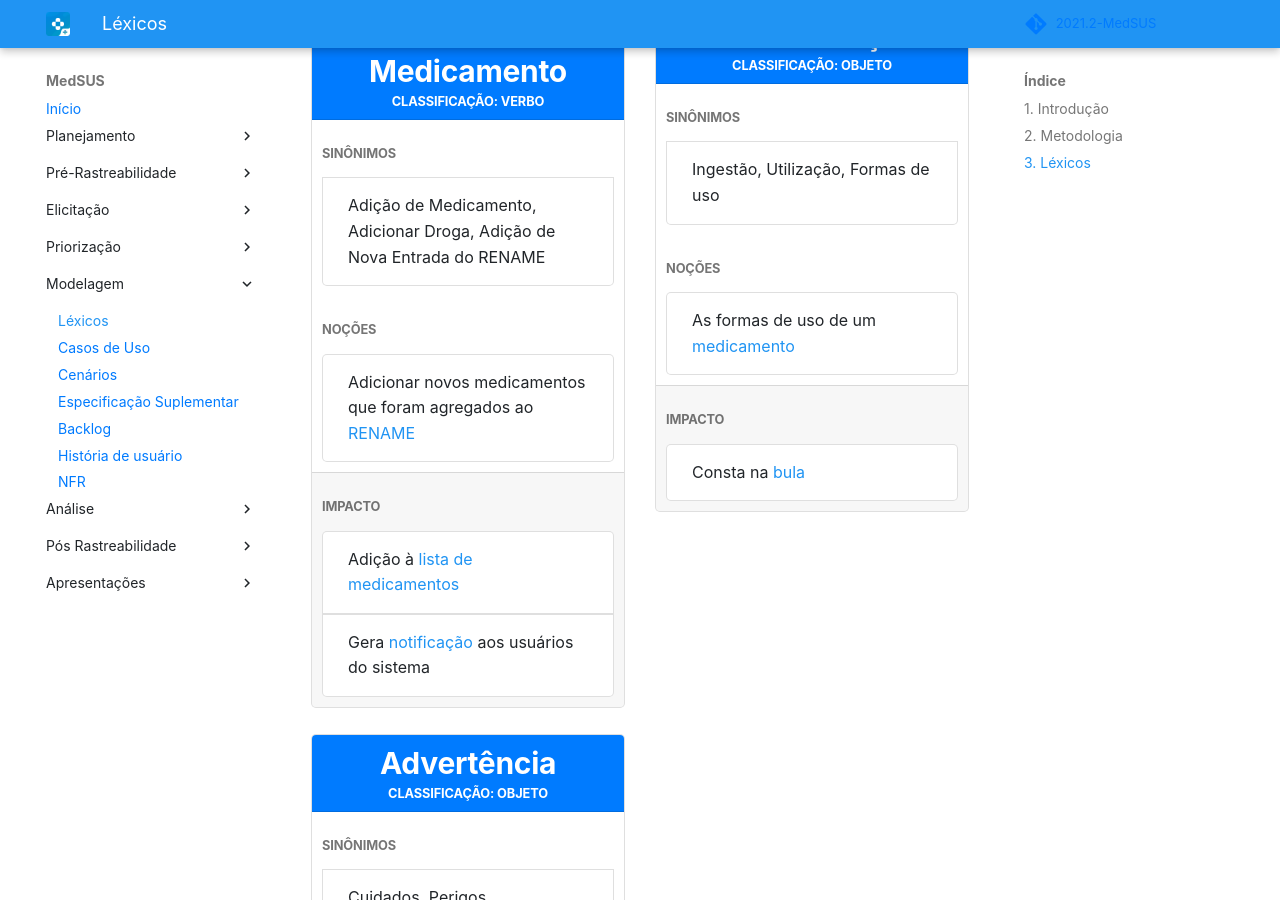
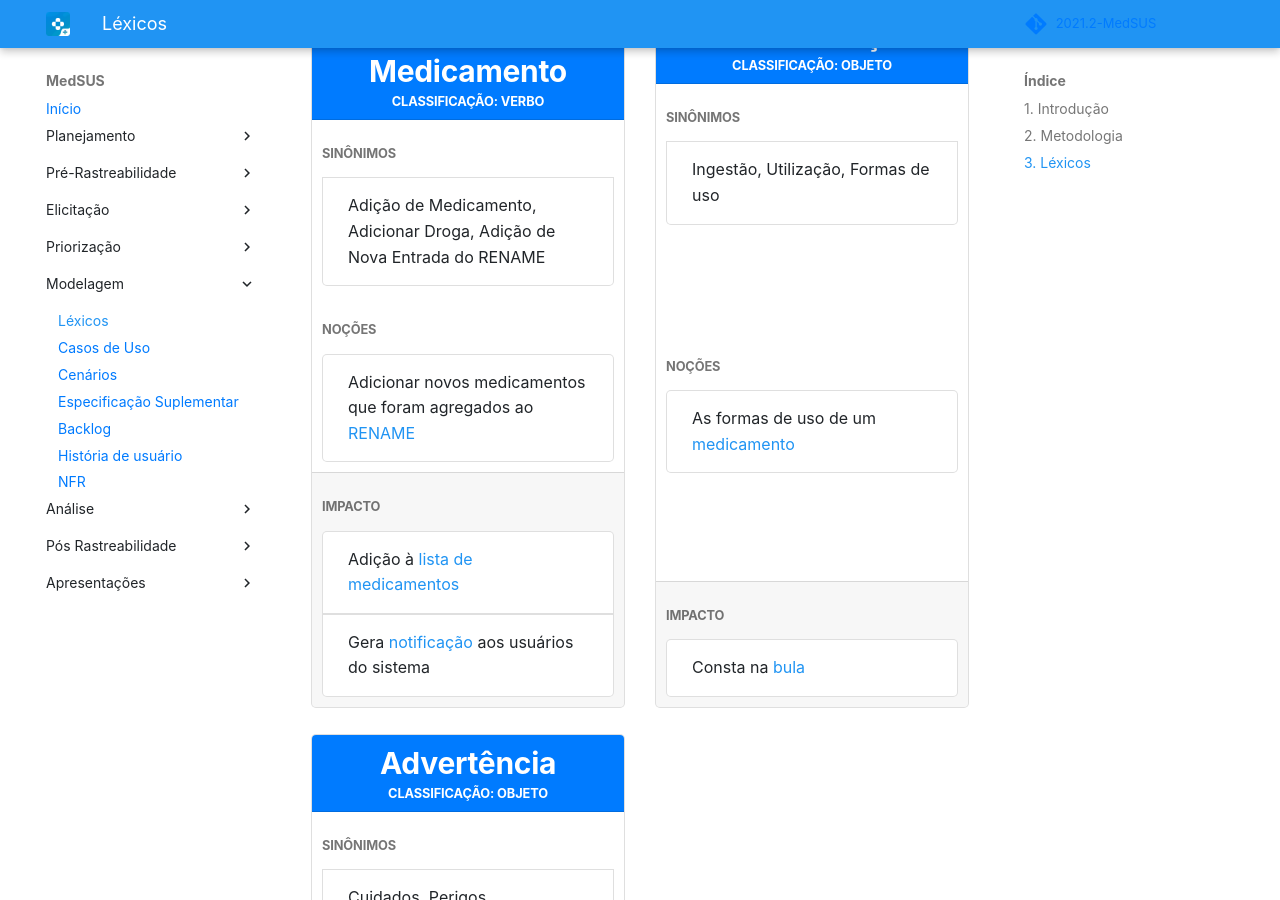
Before and after one commit to Requisitos-de-Software/2021.2-MedSUS, an MkDocs documentation site: the page built from docs/modeling/lexicos.md, in a window 1280 px wide and 900 px high, scrolled down 1192 px. Built offline with MkDocs 1.6.1 and Material for MkDocs 9.7.7, drawn with Linux system fonts in a browser that asks for light colours; some web fonts are replaced; comment, search, counter and statistics services are not loaded.

Commit message:
Fix tamanho do card lexicos - #71

```diff
--- a/docs/modeling/lexicos.md
+++ b/docs/modeling/lexicos.md
@@ -30,7 +30,7 @@
 
 <div class="container">
     <div class="row">
-        <div class="col-sm-6">
+        <div class="col-sm-6 d-flex align-items-stretch">
             <div id="adicionar-medicamento"class="card">
                 <div class="card-header p-1 bg-primary">
                     <h4 class="card-title text-white text-center m-1 font-weight-bold">Adicionar Medicamento</h4>
@@ -55,7 +55,7 @@
                 </div>
             </div>
         </div>
-        <div class="col-sm-6">
+        <div class="col-sm-6 d-flex align-items-stretch">
             <div id="administracao" class="card">
                 <div class="card-header p-1 bg-primary">
                     <h4 class="card-title text-white text-center m-1 font-weight-bold">Administração</h5>
@@ -83,7 +83,7 @@
     </div>
     <br>
     <div class="row">
-        <div class="col-sm-6">
+        <div class="col-sm-6 d-flex align-items-stretch">
             <div id="advertencia" class="card">
                 <div class="card-header p-1 bg-primary">
                     <h4 class="card-title text-white text-center m-1 font-weight-bold">Advertência</h5>
@@ -118,7 +118,7 @@
 
 <div class="container">
     <div class="row">
-        <div class="col-sm-6">
+        <div class="col-sm-6 d-flex align-items-stretch">
             <div id="barra-pesquisa" class="card">
                 <div class="card-header p-1 bg-primary">
                     <h4 class="card-title text-white text-center m-1 font-weight-bold">Barra de Pesquisa</h5>
@@ -145,7 +145,7 @@
                 </div>
             </div>
         </div>
-        <div class="col-sm-6">
+        <div class="col-sm-6 d-flex align-items-stretch">
             <div id="bula" class="card">
                 <div class="card-header p-1 bg-primary">
                     <h4 class="card-title text-white text-center m-1 font-weight-bold">Bula</h4>
@@ -184,7 +184,7 @@
     </div>
     <br>
     <div class="row">
-        <div class="pd-0 col-sm-6">
+        <div class="pd-0 col-sm-6 d-flex align-items-stretch">
             <div id="bula-paciente" class="card">
                 <div class="card-header p-1 bg-primary">
                     <h4 class="card-title text-white text-center m-1 font-weight-bold">Bula para o Paciente</h4>
@@ -216,7 +216,7 @@
                 </div>
             </div>
         </div>
-        <div class="col-sm-6">
+        <div class="col-sm-6 d-flex align-items-stretch">
             <div id="bula-profissional-saude" class="card">
                 <div class="card-header p-1 bg-primary">
                     <h4 class="card-title text-white text-center m-1 font-weight-bold">Bula para o Profissional de Saúde
@@ -248,7 +248,7 @@
     </div>
     <br>
     <div class="row">
-        <div class="col-sm-6">
+        <div class="col-sm-6 d-flex align-items-stretch">
             <div id="busca-medicamento" class="card">
                 <div class="card-header p-1 bg-primary">
                     <h4 class="card-title text-white text-center m-1 font-weight-bold">Busca de medicamento</h5>
@@ -291,7 +291,7 @@
 
 <div class="container">
     <div class="row">
-        <div class="col-sm-6">
+        <div class="col-sm-6 d-flex align-items-stretch">
             <div id="compartilhar" class="card">
                 <div class="card-header p-1 bg-primary">
                     <h4 class="card-title text-white text-center m-1 font-weight-bold">Compartilhar</h5>
@@ -425,7 +425,7 @@
 
 <div class="container">
     <div class="row">
-        <div class="col-sm-6">
+        <div class="col-sm-6 d-flex align-items-stretch">
             <div id="medicamento" class="card">
                 <div class="card-header p-1 bg-primary">
                     <h4 class="card-title text-white text-center m-1 font-weight-bold">Medicamento</h5>
@@ -452,7 +452,7 @@
                 </div>
             </div>
         </div>
-        <div class="col-sm-6">
+        <div class="col-sm-6 d-flex align-items-stretch">
             <div id="medico" class="card">
                 <div class="card-header p-1 bg-primary">
                     <h4 class="card-title text-white text-center m-1 font-weight-bold">Médico</h5>
@@ -483,7 +483,7 @@
     </div>
     <br>
     <div class="row">
-        <div class="col-sm-6">
+        <div class="col-sm-6 d-flex align-items-stretch">
             <div id="modificar-bula"class="card">
                 <div class="card-header p-1 bg-primary">
                     <h4 class="card-title text-white text-center m-1 font-weight-bold">Modificar bula</h4>
@@ -516,7 +516,7 @@
 
 <div class="container">
     <div id="paciente" class="row">
-        <div class="col-sm-6">
+        <div class="col-sm-6 d-flex align-items-stretch">
             <div id="paciente"class="card">
                 <div class="card-header p-1 bg-primary">
                     <h4 class="card-title text-white text-center m-1 font-weight-bold">Paciente</h4>
@@ -541,7 +541,7 @@
                 </div>
             </div>
         </div>
-        <div class="col-sm-6">
+        <div class="col-sm-6 d-flex align-items-stretch">
             <div id="pdf" class="card">
                 <div class="card-header p-1 bg-primary">
                     <h4 class="card-title text-white text-center m-1 font-weight-bold">PDF</h4>
@@ -575,7 +575,7 @@
 
 <div class="container">
     <div class="row">
-        <div class="col-sm-6">
+        <div class="col-sm-6 d-flex align-items-stretch">
             <div id="rename" class="card">
                 <div class="card-header p-1 bg-primary">
                     <h4 class="card-title text-white text-center m-1 font-weight-bold">Rename</h4>
@@ -611,7 +611,7 @@
 
 <div class="container">
     <div class="row">
-        <div class="col-sm-6">
+        <div class="col-sm-6 d-flex align-items-stretch">
             <div id="sus" class="card">
                 <div class="card-header p-1 bg-primary">
                     <h4 class="card-title text-white text-center m-1 font-weight-bold">SUS</h4>
@@ -645,7 +645,7 @@
 
 <div class="container">
     <div class="row">
-        <div class="col-sm-6">
+        <div class="col-sm-6 d-flex align-items-stretch">
             <div id="tratamento" class="card">
                 <div class="card-header p-1 bg-primary">
                     <h4 class="card-title text-white text-center m-1 font-weight-bold">Tratamento</h4>
@@ -677,7 +677,7 @@
 
 <div class="container">
     <div class="row">
-        <div class="col-sm-6">
+        <div class="col-sm-6 d-flex align-items-stretch">
             <div id="usuario-saude" class="card">
                 <div class="card-header p-1 bg-primary">
                     <h4 class="card-title text-white text-center m-1 font-weight-bold">Usuário da Saúde</h4>
@@ -701,7 +701,7 @@
                 </div>
             </div>
         </div>
-        <div class="col-sm-6">
+        <div class="col-sm-6  d-flex align-items-stretch">
             <div id="usuario-leigo" class="card">
                 <div class="card-header p-1 bg-primary">
                     <h4 class="card-title text-white text-center m-1 font-weight-bold">Usuário Leigo</h5>
```
